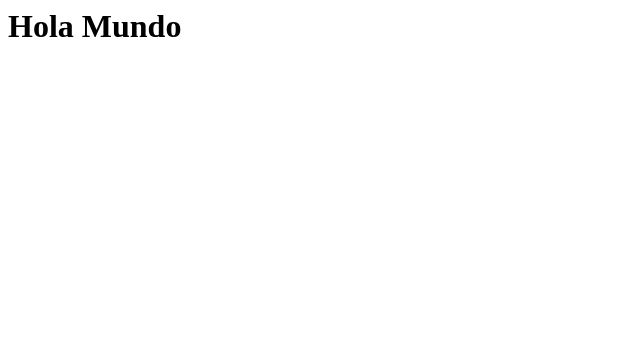
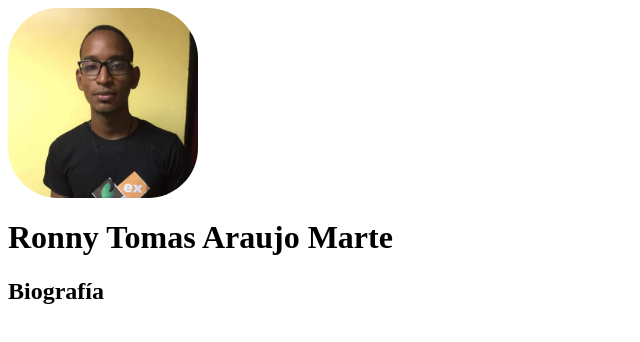
Before and after one commit to RonnyAraujoTest/mi_biografia_web, a plain HTML site: page index.html in a window 1280 px wide. Shown: the whole page, without its empty margins (0-640 px from the left). Drawn offline with Linux system fonts and the light colour scheme.

Commit message:
Segundo Commit

```diff
--- a/index.html
+++ b/index.html
@@ -5,6 +5,13 @@
     <title>Mi AutoBiografia</title>
 </head>
 <body>
-    <h1>Hola Mundo</h1>
+    <img src="./assest/my_photo_1.jpg" alt="mi photo" loading="lazy" style="width: 190px; height: auto; border-radius: 50px;">
+    <h1>Ronny Tomas Araujo Marte</h1>
+    <section>
+        <h2>Biografía</h2>
+        <p>
+
+        </p>
+    </section>
 </body>
 </html>
```
